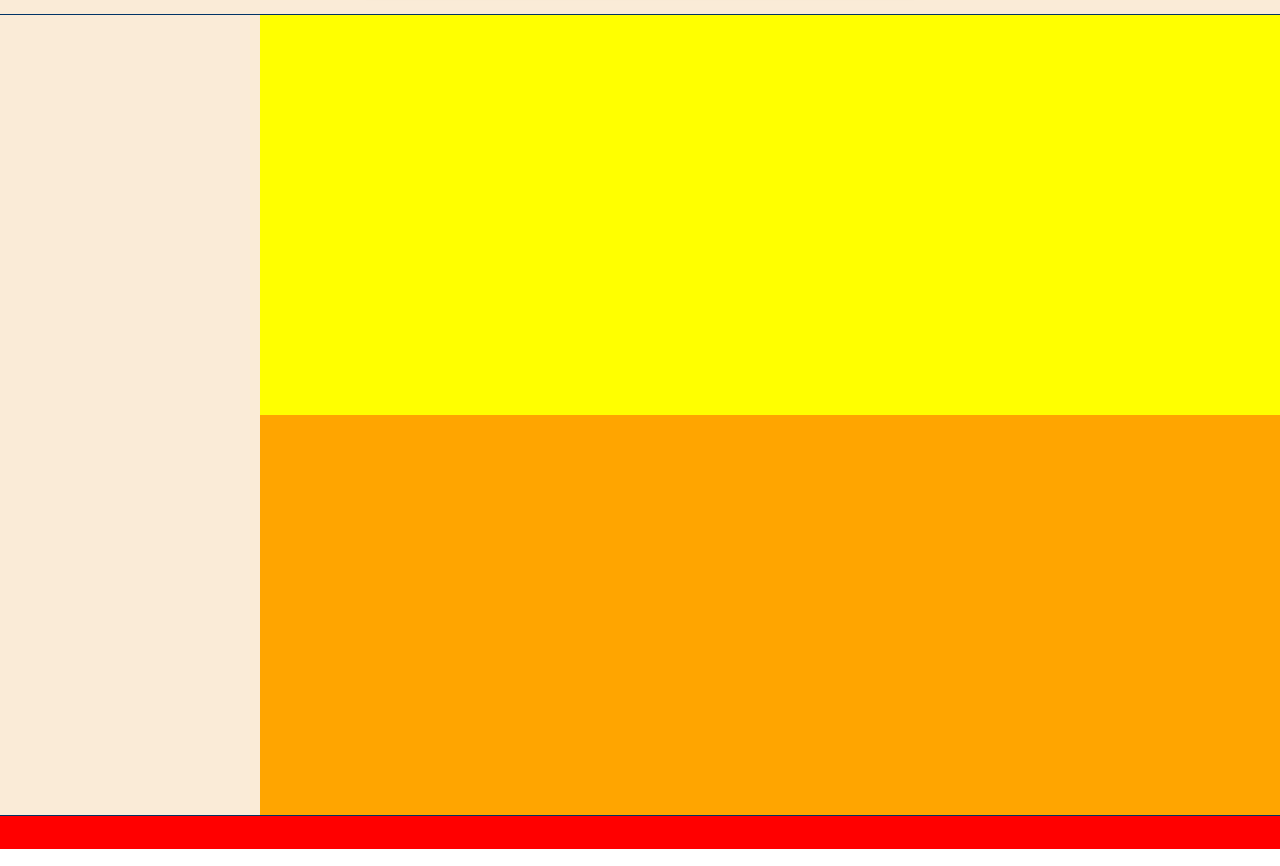
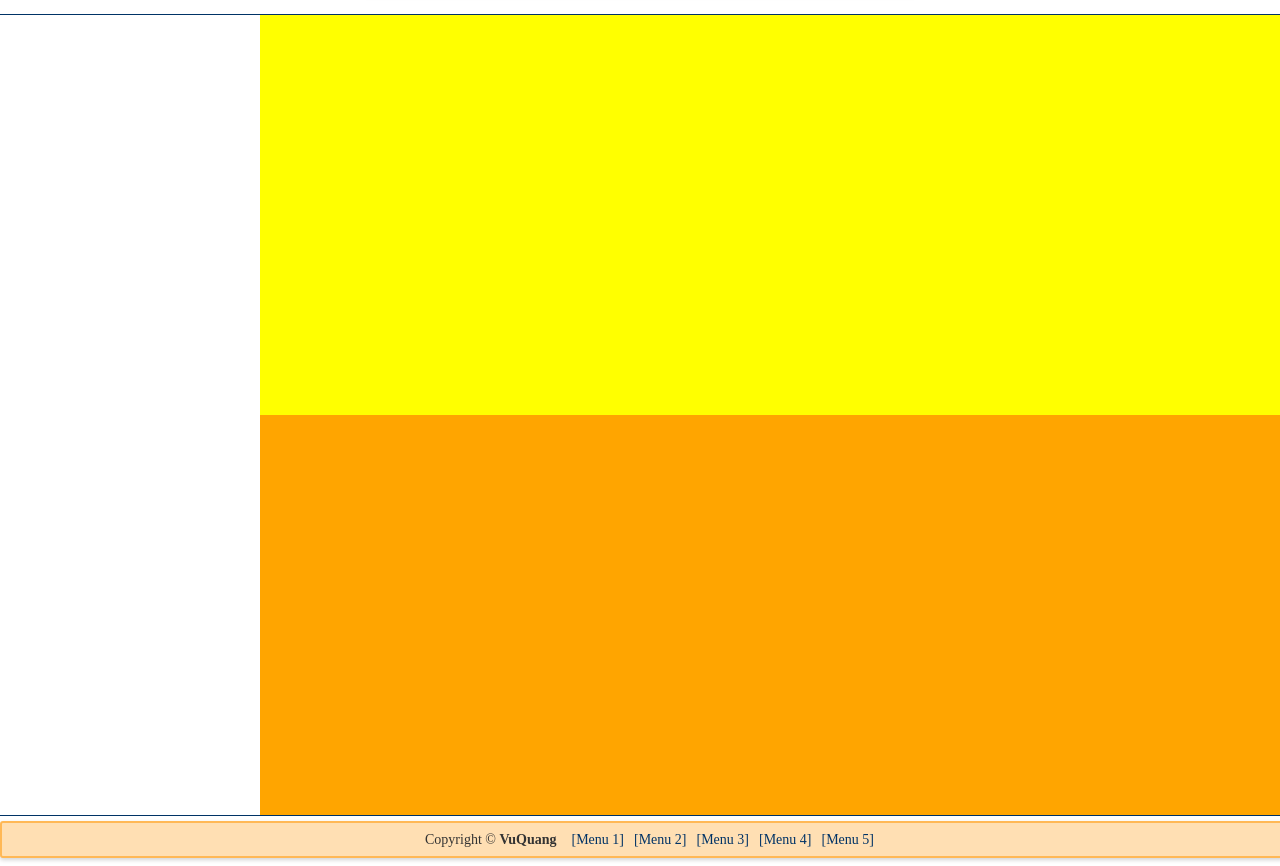
Before and after one commit to iXes5/Web-No1, a plain HTML site: page index.html in a window 1280 px wide. Shown: the part 101-967 px from the top of the page. Drawn offline with Linux system fonts and the light colour scheme.

Commit message:
basic footer

```diff
--- a/index.html
+++ b/index.html
@@ -5,6 +5,7 @@
     <meta name="viewport" content="width=device-width, initial-scale=1.0">
     <title>Project1</title>
     <link rel="stylesheet" href="style.css">
+    <script src="script.js"></script>
 </head>
 <body>
     <div class="container">
@@ -37,7 +38,16 @@
         </div>
 
         <footer class="footer">
-
+            <div class="footer-content">
+                <div class="copyright">Copyright © <span class="nickname">VuQuang</span></div>
+                <div class="footer-menu">
+                    <a href="#" data-menu-index="0">[Menu 1]</a>
+                    <a href="#" data-menu-index="1">[Menu 2]</a>
+                    <a href="#" data-menu-index="2">[Menu 3]</a>
+                    <a href="#" data-menu-index="3">[Menu 4]</a>
+                    <a href="#" data-menu-index="4">[Menu 5]</a>
+                </div>
+            </div>
         </footer>
     </div>
 </body>
--- a/style.css
+++ b/style.css
@@ -1,7 +1,6 @@
 .container {
     justify-self: center;
     width: 1280px;
-    background-color: antiquewhite;
 }
 
 .header {
@@ -45,6 +44,7 @@
     color: #003366;
     padding: 10px;
     text-decoration: none;
+    transition: 0.2s;
 }
 
 .navbar a:hover {
@@ -55,12 +55,14 @@
     display: flex;
     border-top: #003366 1px solid;
     border-bottom: #003366 1px solid;
+    margin: 5px 0;
 }
 
 .side {
     width: 256px;
     height: 100%;
-    background-color: blueviolet;
+    background-color: antiquewhite;
+
 }
 
 .content {
@@ -83,5 +85,47 @@
 .footer {
     width: 100%;
     height: 33px;
-    background-color: red;
+    background-color: #ffdfb3;
+    display: flex;
+    align-items: center;
+    justify-content: center;
+    border: 2px solid #ffb856;
+    border-radius: 3px;
+    box-shadow: 0 2px 4px lightgray;
 }
+
+.footer-content {
+    display: flex;
+    justify-content: center;
+    align-items: center;
+    width: 100%;
+    padding: 0 20px;
+}
+
+.copyright {
+    font-size: 14px;
+    color: #333;
+    padding: 0 15px;
+}
+
+.nickname {
+    font-weight: bold;
+}
+
+.footer-menu {
+    display: flex;
+    gap: 10px;
+}
+
+.footer-menu a {
+    text-decoration: none;
+    color: #003366;
+    font-size: 14px;
+    transition: color 0.3s;
+}
+
+.footer-menu a:hover,
+.footer-menu a.highlighted {
+    color: orange;
+    font-weight: bold;
+}
```
Also changed, not shown: script.js (added).
